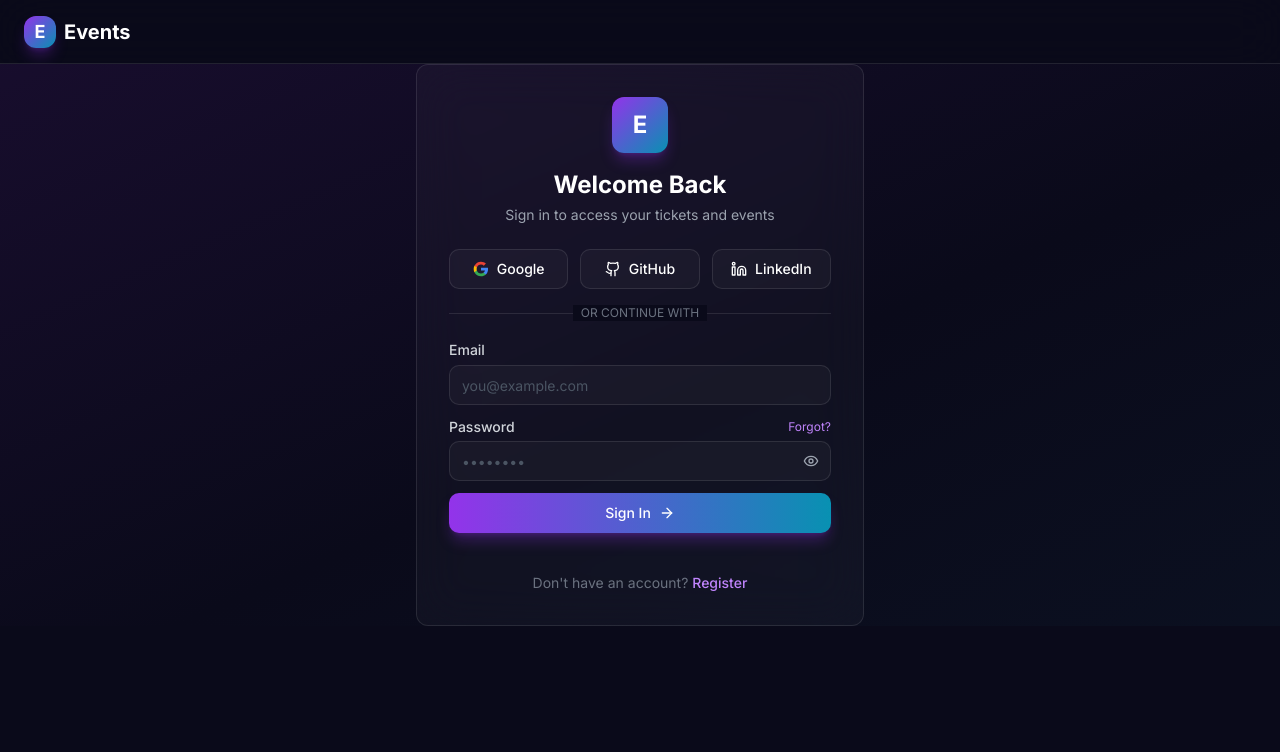
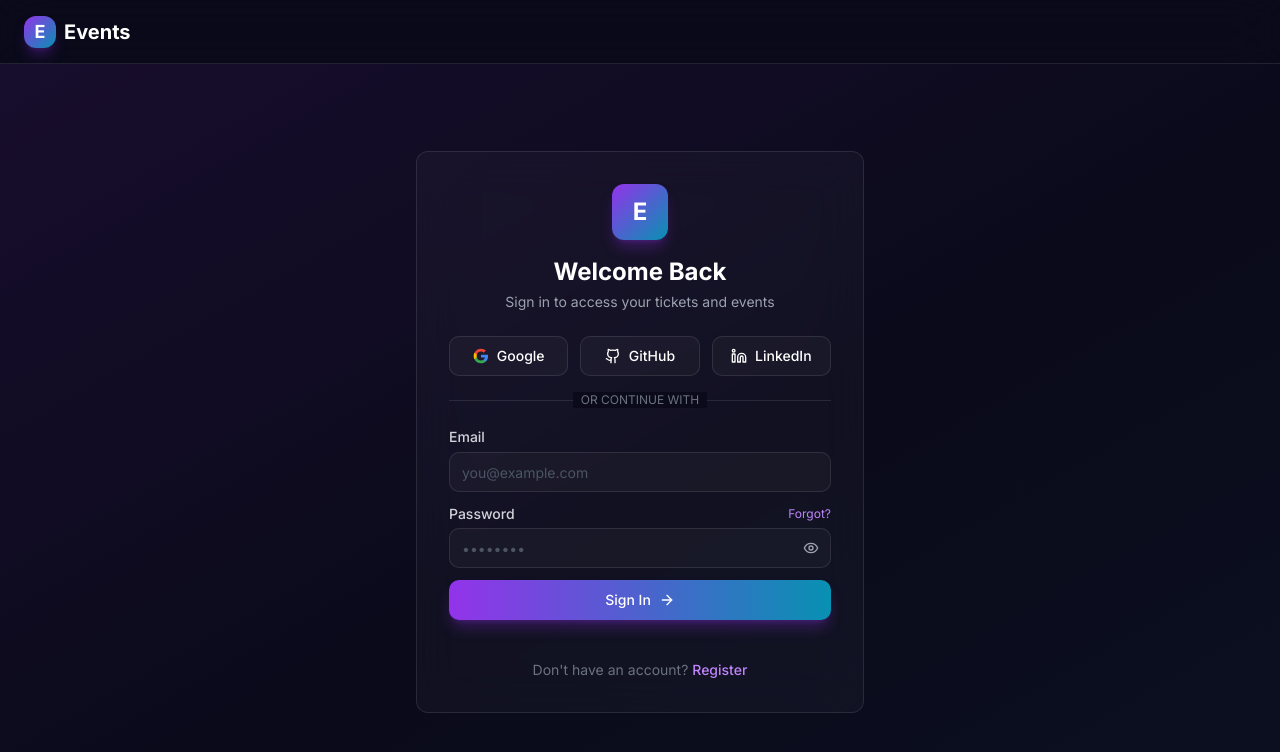
Before and after one commit to kktejas07/events, a Next.js app: page /login in a window 1280 px wide. Shown: the top 752 px of the page. Built offline with nearby package versions, Linux system fonts and the light colour scheme; no server answers.

Commit message:
fix: centre login card (h-dvh layout), add bcryptjs to Docker runner so password comparison works

```diff
--- a/src/app/(auth)/layout.tsx
+++ b/src/app/(auth)/layout.tsx
@@ -2,7 +2,7 @@
 
 export default function AuthLayout({ children }: { children: React.ReactNode }) {
   return (
-    <div className="flex min-h-screen flex-col bg-[#0a0a1a]">
+    <div className="flex h-dvh flex-col bg-[#0a0a1a]">
       <header className="flex h-16 items-center border-b border-white/10 bg-[#0a0a1a]/80 px-6 backdrop-blur-xl">
         <Link href="/" className="flex items-center gap-2">
           <div className="flex h-8 w-8 items-center justify-center rounded-lg bg-gradient-to-br from-purple-600 to-cyan-600 shadow-lg shadow-purple-600/30">
```
Also changed, not shown: 1 other file (tests, documents, lock files or other folders).
